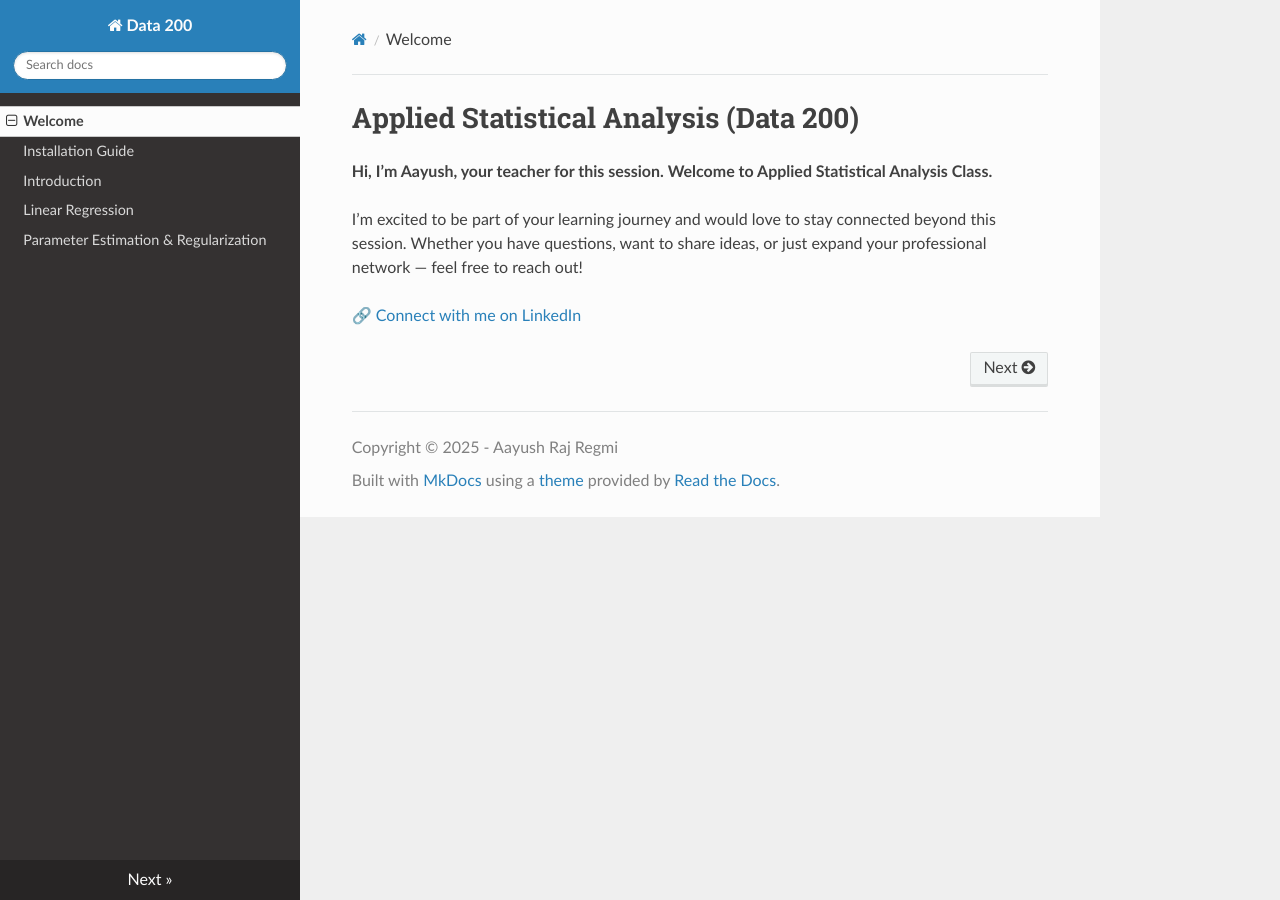
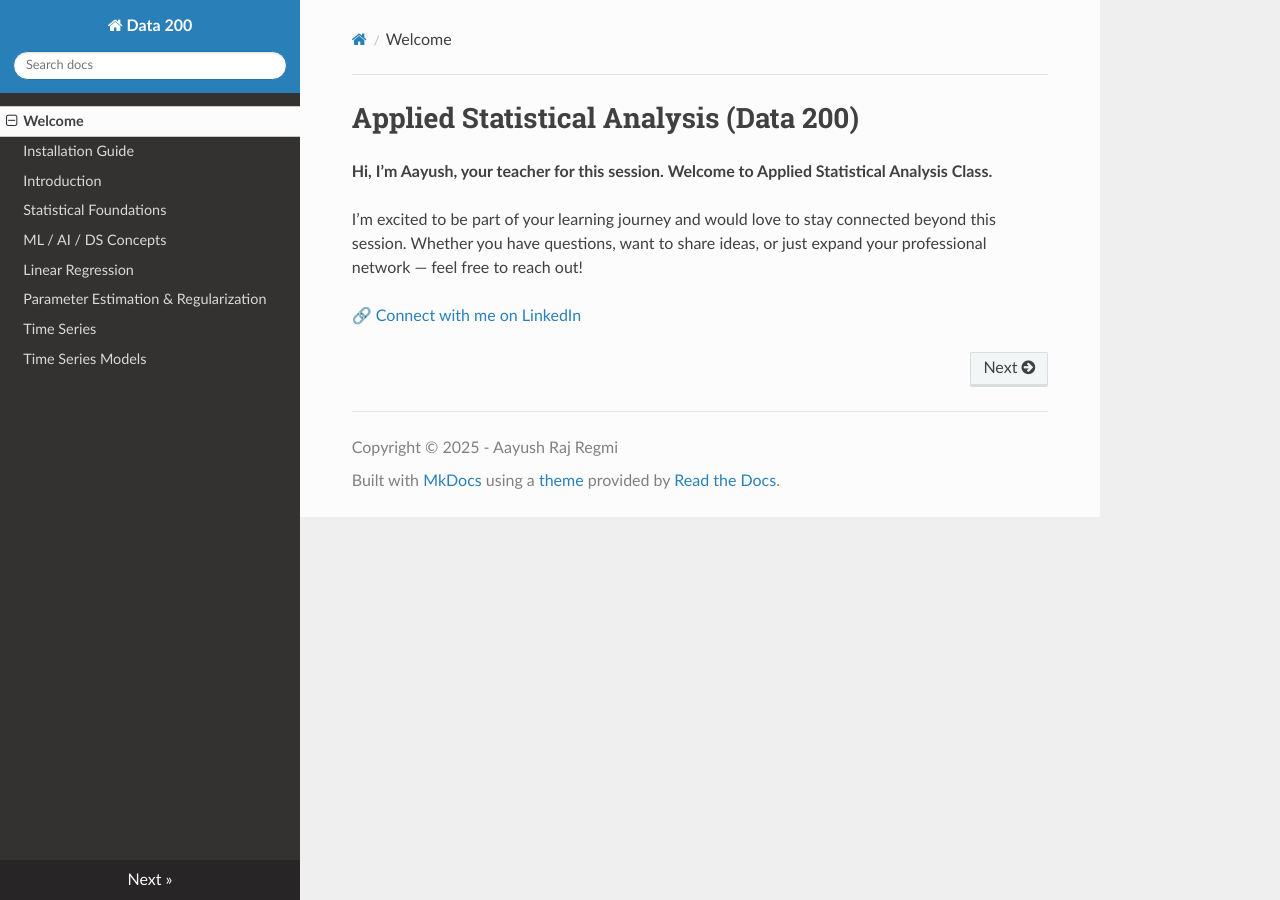
Before and after one commit to Aayush181509/Data200, an MkDocs documentation site: the page built from docs/index.md, in a window 1280 px wide. Built offline with MkDocs 1.6.1, drawn with Linux system fonts in a browser that asks for light colours; nearby versions of some CDN libraries.

Commit message:
Added Time Series Notebooks

```diff
--- a/mkdocs.yml
+++ b/mkdocs.yml
@@ -5,8 +5,12 @@ nav:
   - Welcome: index.md
   - Installation Guide: lectures/InstallationGuide.md
   - Introduction: lectures/Introduction.md
+  - Statistical Foundations: lectures/StatisticsFoundations.md
+  - ML / AI / DS Concepts: lectures/MLConcepts.md
   - Linear Regression: lectures/LinearRegression.md
   - Parameter Estimation & Regularization: lectures/ParameterEstimation.md
+  - Time Series: lectures/TimeSeries.md
+  - Time Series Models: lectures/TimeSeriesModels.md
 theme:
   name: readthedocs
   features:
```
Also changed, not shown: 9 other files.
